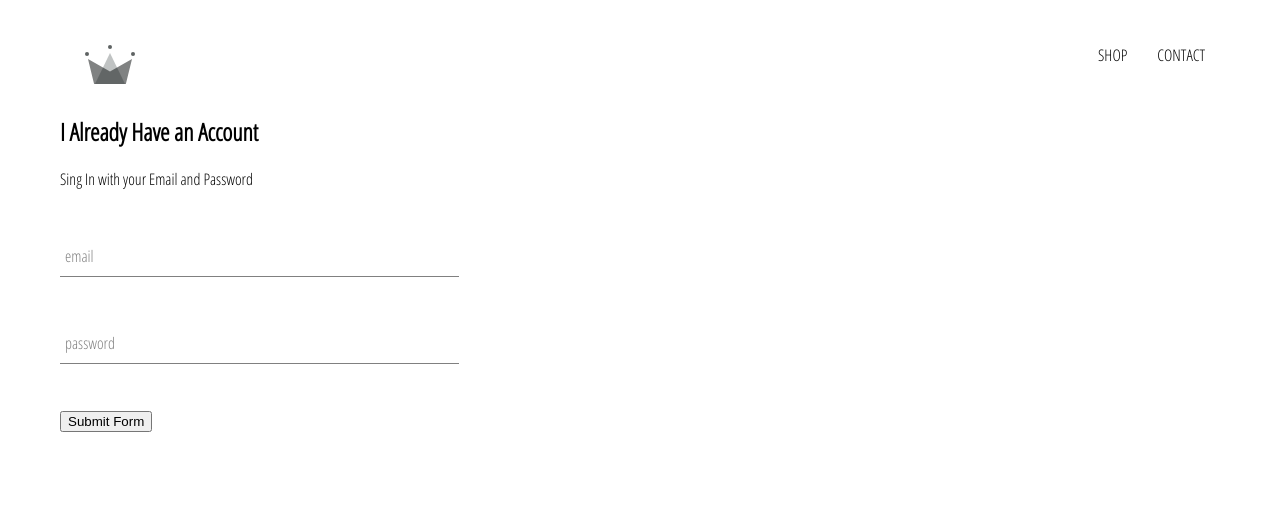
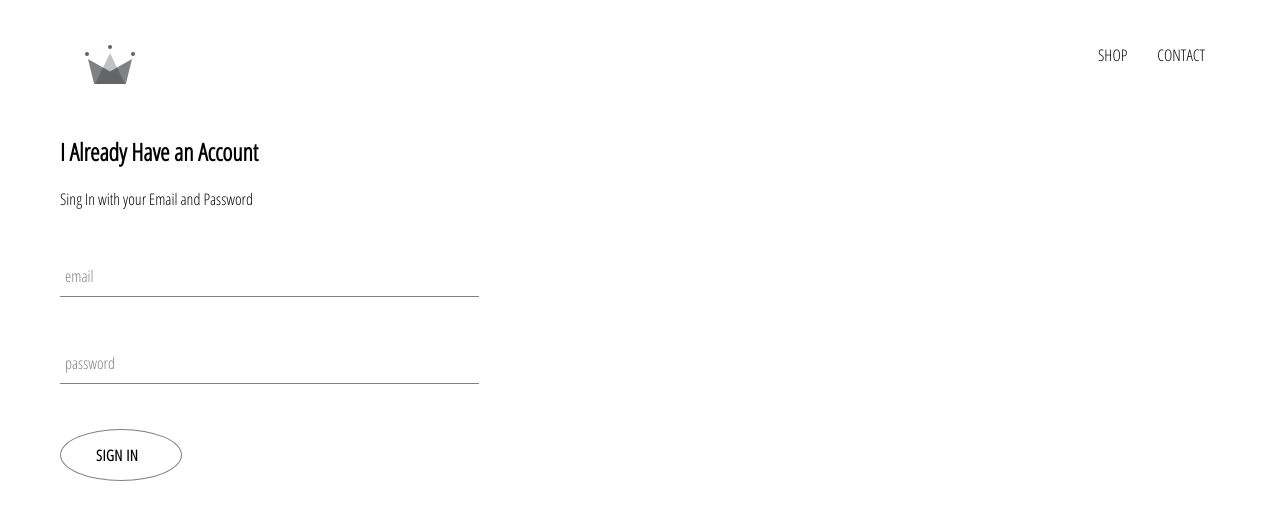
Before and after one commit to Clov94/repository-udemy, a React (Create React App) app in the folder crwn-clothing/: page /signIn in a window 1280 px wide. Shown: the top 520 px of the page. Built offline with nearby package versions, Linux system fonts and the light colour scheme.

Commit message:
custom button styling

```diff
--- /dev/null
+++ b/crwn-clothing/src/components/custom-button/custom-button.component.jsx
@@ -0,0 +1,11 @@
+import React from "react";
+
+import "./custom-button.style.scss";
+
+const CustomButton = ({ children, ...otherProps }) => (
+  <div className="custom-button" {...otherProps}>
+    {children}
+  </div>
+);
+
+export default CustomButton;
--- /dev/null
+++ b/crwn-clothing/src/components/custom-button/custom-button.style.scss
@@ -0,0 +1,24 @@
+.custom-button {
+  min-width: 50px;
+  max-width: 50px;
+  height: 50px;
+  letter-spacing: 0.5px;
+  line-height: 50px;
+  padding: 0 35px 0 35px;
+  font-size: 15px;
+  background-color: white;
+  color: black;
+  text-transform: uppercase;
+  font-family: "Open Sans Condensed";
+  font-weight: bolder;
+  border: none;
+  cursor: pointer;
+  border: 1px solid grey;
+  border-radius: 50%;
+
+  &:hover {
+    background-color: black;
+    color: white;
+    border: 1px solid grey;
+  }
+}
--- a/crwn-clothing/src/components/form-input/form-input.style.scss
+++ b/crwn-clothing/src/components/form-input/form-input.style.scss
@@ -16,9 +16,9 @@ $main-color: black;
     background-color: white;
     color: $sub-color;
     font-size: 18px;
-    padding: 10px 10px 10px 5px;
+    padding: 10px;
     display: block;
-    width: 100%;
+    width: 95%;
     border: none;
     border-radius: 0;
     border-bottom: 1px solid $sub-color;
--- a/crwn-clothing/src/components/sign-in/sign-in.component.jsx
+++ b/crwn-clothing/src/components/sign-in/sign-in.component.jsx
@@ -1,6 +1,7 @@
 import React from "react";
 import "./sign-in.styles.scss";
 import FormInput from "../form-input/form-input.component";
+import CustomButton from "../custom-button/custom-button.component";
 
 class SingIn extends React.Component {
   constructor(props) {
@@ -47,7 +48,7 @@ class SingIn extends React.Component {
             required
           />
 
-          <button>Submit Form</button>
+          <CustomButton>Sign In</CustomButton>
         </form>
       </div>
     );
--- a/crwn-clothing/src/components/sign-in/sign-in.styles.scss
+++ b/crwn-clothing/src/components/sign-in/sign-in.styles.scss
@@ -1,3 +1,9 @@
 .sign-in {
-  width: 30vw;
+  width: 420px;
+  display: flex;
+  flex-direction: column;
+
+  .title {
+    margin: 10px 0;
+  }
 }
```
